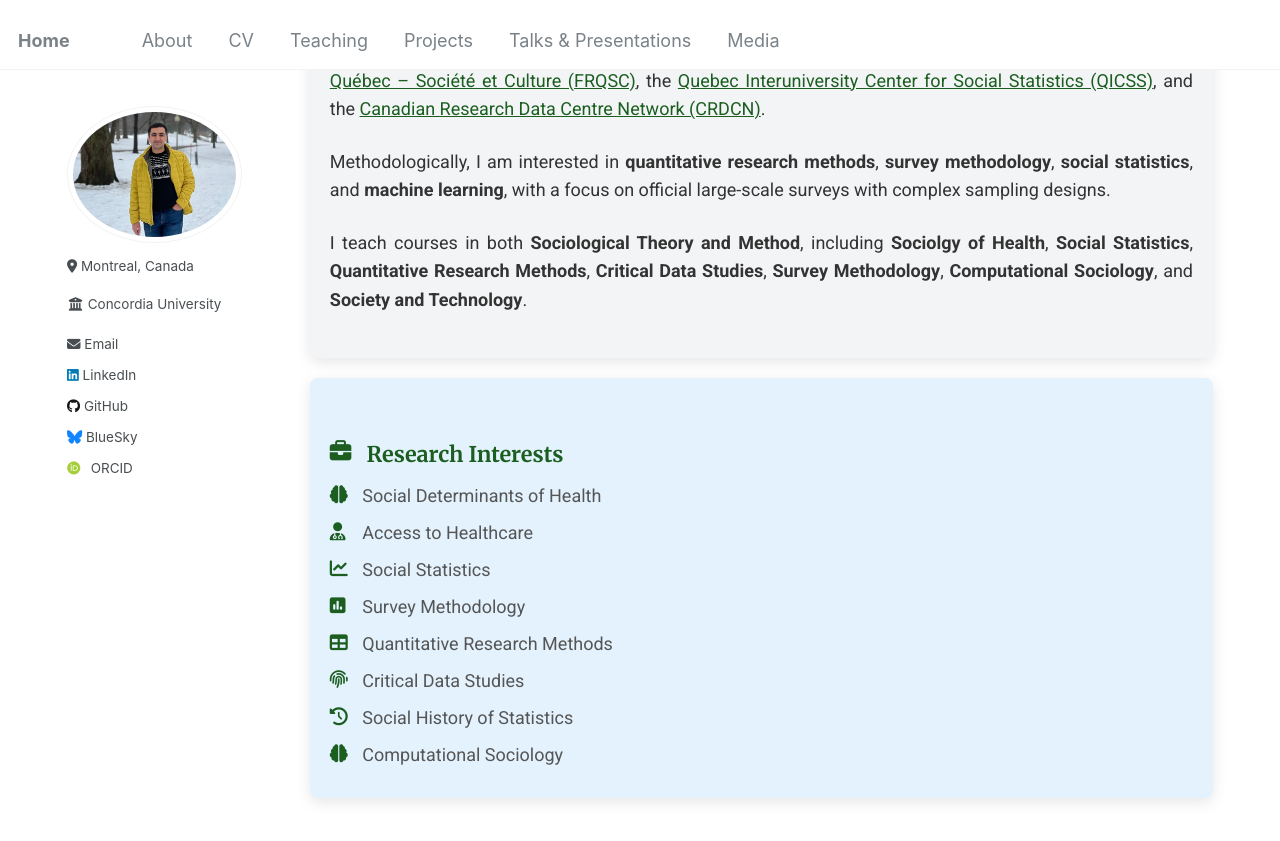
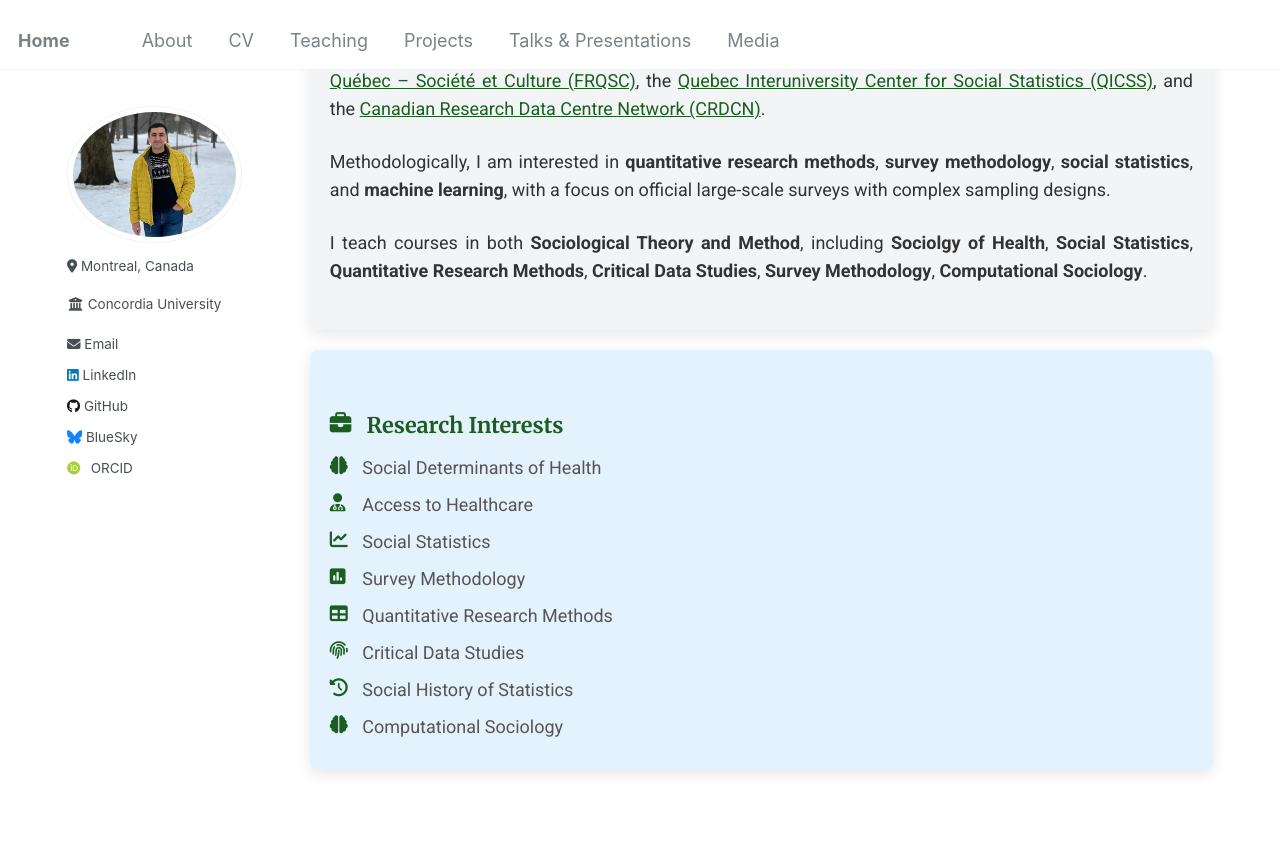
Before and after one commit to Mohsnmonji/mohsnmonji.github.io, a Jekyll site: the page built from about-me.md, in a window 1280 px wide and 900 px high, scrolled down 314 px. Shown: the top 841 px of the window. Built offline with Jekyll 4.4.1, drawn with Linux system fonts in a browser that asks for light colours; some web fonts are replaced.

Commit message:
Update about-me.md

```diff
--- a/about-me.md
+++ b/about-me.md
@@ -111,7 +111,7 @@ author_profile: true
  <p>
     I teach courses in both <strong>Sociological Theory and Method</strong>, including  <strong>Sociolgy of Health</strong>,
     <strong>Social Statistics</strong>, <strong>Quantitative Research Methods</strong>, <strong>Critical Data Studies</strong>,
-    <strong>Survey Methodology</strong>, <strong>Computational Sociology</strong>, and <strong>Society and Technology</strong>.
+    <strong>Survey Methodology</strong>, <strong>Computational Sociology</strong>.
 </p>
 </div>
 
```
